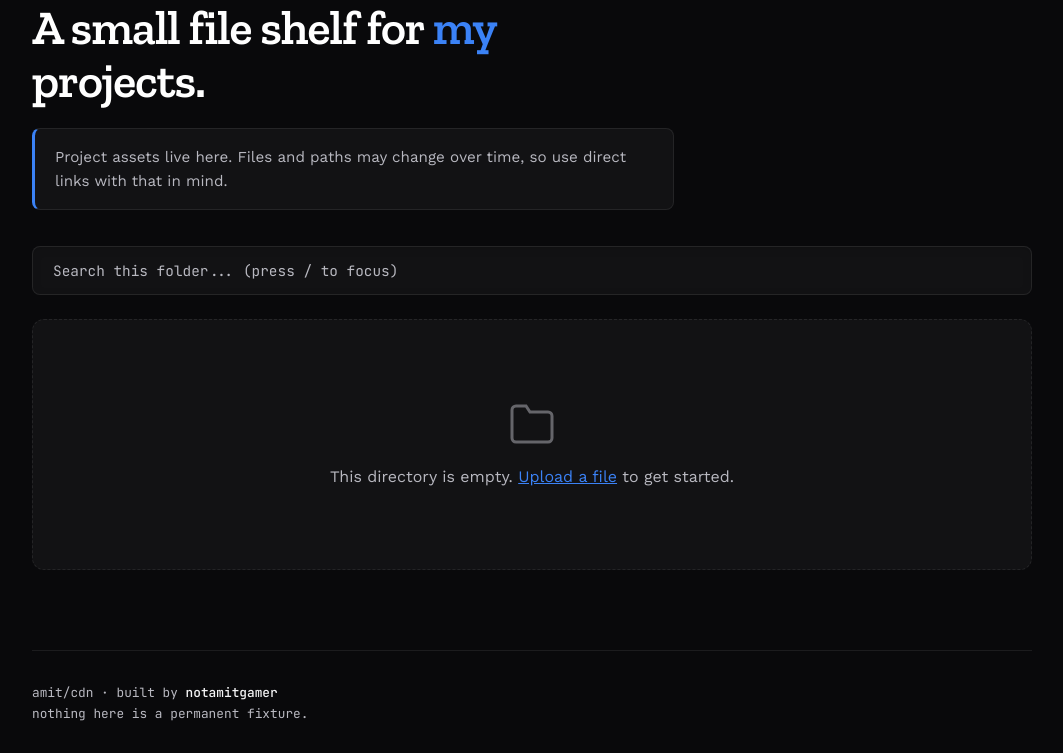
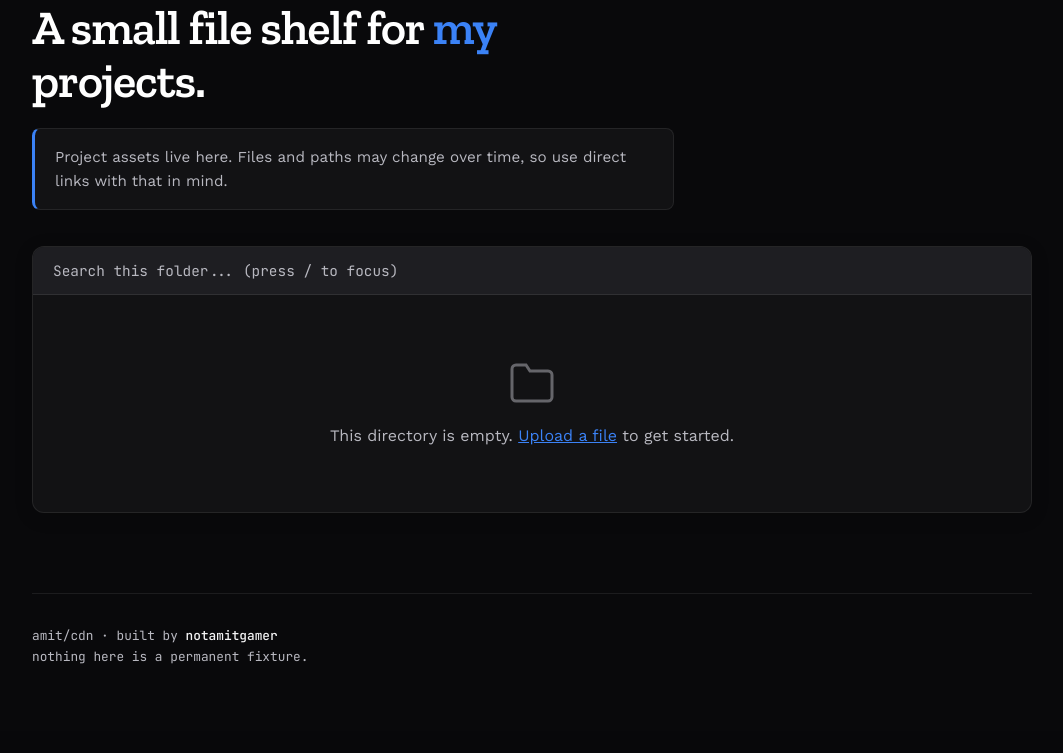
Before and after one commit to notamitgamer/cdnV2, a FastAPI app: page / in a window 1280 px wide. Shown: the part 120-873 px from the top of the page, without its empty margins (108-1171 px from the left). After the commit the page ends 784 px from the top, so only its background shows below. Run offline with FastAPI, Linux system fonts and the light colour scheme; some libraries are stand-ins or nearby versions.

Commit message:
Refactor input styles and add unified container
Refactor styles for input fields and list items, and implement a unified container style for better layout and appearance.

```diff
--- a/app/templates/index.html
+++ b/app/templates/index.html
@@ -303,8 +303,7 @@
             transition: all 0.2s ease;
             box-shadow: 0 2px 10px rgba(0,0,0,0.1) inset;
         }
-        .filter-input { margin-bottom: 1.5rem; }
-        .search-input { margin-bottom: 1.25rem; font-size: 1rem; padding: 1rem 2.5rem 1rem 1.25rem;}
+        .search-input { font-size: 1rem; padding: 1rem 2.5rem 1rem 1.25rem; }
 
         .filter-input:focus, .search-input:focus, .url-input:focus {
             outline: none;
@@ -336,10 +335,6 @@
         .input-group[data-has-text="true"] .input-clear-btn {
             display: flex;
         }
-        /* Adjust for inputs with margin-bottom */
-        .input-group:has(.filter-input) .input-clear-btn { top: calc(50% - 0.75rem); }
-        .input-group:has(.search-input) .input-clear-btn { top: calc(50% - 0.625rem); }
-
         .input-clear-btn:hover {
             color: var(--text-main);
             background: var(--surface-3);
@@ -360,27 +355,56 @@
             font-size: 0.85rem;
         }
 
+        /* Unified Container Style */
+        .list-group {
+            background: var(--surface);
+            border: 1px solid var(--border);
+            border-radius: var(--radius-lg);
+            overflow: hidden; /* Enforces rounded corners on children */
+            box-shadow: 0 4px 20px -2px rgba(0, 0, 0, 0.2);
+            margin-bottom: 2rem;
+            display: flex;
+            flex-direction: column;
+        }
+
+        /* Adjust inputs specifically when inside the unified container */
+        .list-group .input-group {
+            border-bottom: 1px solid var(--border);
+            background: var(--surface-2);
+        }
+
+        .list-group .filter-input, .list-group .search-input {
+            background: transparent;
+            box-shadow: none;
+            border-radius: 0;
+            border: none;
+        }
+
+        .list-group .filter-input:focus, .list-group .search-input:focus {
+            background: rgba(255, 255, 255, 0.02);
+            box-shadow: inset 3px 0 0 var(--accent-primary);
+        }
+
+        /* Standardized List Items inside Unified Container */
         .list-item {
             display: flex;
             align-items: center;
             justify-content: space-between;
             padding: 0.85rem 1.25rem;
-            margin-bottom: 0.5rem;
-            border: 1px solid var(--border);
-            border-radius: var(--radius-md);
-            background: var(--surface);
+            border-bottom: 1px solid var(--border);
+            background: transparent;
             color: var(--text-main);
             gap: 1rem;
-            box-shadow: 0 1px 3px rgba(0,0,0,0.2);
-            transition: background 0.2s, border-color 0.2s, box-shadow 0.2s, transform 0.1s;
+            transition: background 0.15s ease;
+        }
+        .list-item:last-child {
+            border-bottom: none;
         }
         .list-item:hover {
-            background: var(--surface-2);
-            border-color: var(--border-hover);
-            box-shadow: 0 4px 12px rgba(0,0,0,0.3);
+            background: rgba(255, 255, 255, 0.03);
         }
         .list-item:active {
-            transform: scale(0.99);
+            background: rgba(255, 255, 255, 0.05);
         }
 
         .item-name {
@@ -691,16 +715,27 @@
             color: var(--accent-primary);
         }
 
+        #results:not(:empty) {
+            background: var(--surface);
+            border: 1px solid var(--border);
+            border-radius: var(--radius-lg);
+            overflow: hidden;
+            box-shadow: 0 4px 20px -2px rgba(0, 0, 0, 0.2);
+        }
+
         .file-row {
             display: flex; justify-content: space-between; padding: 1rem 1.25rem;
-            border: 1px solid var(--border); border-radius: var(--radius-md); margin-bottom: 0.5rem;
-            background: var(--surface);
+            border-bottom: 1px solid var(--border);
+            background: transparent;
             align-items: center;
             font-family: var(--font-mono);
             font-size: 0.85rem;
         }
-        .file-row.done { border-color: var(--success); background: rgba(16, 185, 129, 0.05); }
-        .file-row.error { border-color: var(--danger); background: rgba(239, 68, 68, 0.05); }
+        .file-row:last-child {
+            border-bottom: none;
+        }
+        .file-row.done { background: rgba(16, 185, 129, 0.05); }
+        .file-row.error { background: rgba(239, 68, 68, 0.05); }
 
         /* States & Animations */
         .turbo-progress-bar {
@@ -722,6 +757,12 @@
             background: var(--surface);
             border: 1px dashed var(--border);
             border-radius: var(--radius-lg);
+        }
+        .list-group .empty-state {
+            border: none;
+            background: transparent;
+            padding: 4rem 2rem;
+            border-radius: 0;
         }
         .empty-state svg { opacity: 0.5; width: 48px; height: 48px; }
 
@@ -783,7 +824,7 @@
         /* Mobile Adjustments */
         @media (max-width: 480px) {
             .item-meta .size-label { display: none; }
-            .list-item { padding: 0.85rem 1rem; border-radius: 8px; }
+            .list-item { padding: 0.85rem 1rem; }
             .file-info { padding: 1.5rem 1.25rem; }
             .file-actions { display: grid; grid-template-columns: 1fr; gap: 0.75rem; }
             .file-actions .btn { width: 100%; }
@@ -897,6 +938,7 @@
         </div>
         {% endif %}
         <div class="list-container">
+            <div class="list-group">
                 <div class="input-group" id="filter-group">
                     <input type="text" id="filter-input" class="filter-input" placeholder="Search this folder... (press / to focus)" autocomplete="off" spellcheck="false">
                     <button type="button" class="input-clear-btn" id="filter-clear" aria-label="Clear filter">
@@ -950,6 +992,7 @@
                         <span>This directory is empty. <a href="/new" style="text-decoration: underline;">Upload a file</a> to get started.</span>
                     </div>
                     {% endif %}
+                </div>
             </div>
         </div>
 
@@ -1010,7 +1053,7 @@
             </div>
         </div>
         <div class="list-container">
-            <div id="file-list">
+            <div class="list-group" id="file-list">
                 {% for f in batch_files %}
                 <div class="list-item" data-name="{{ f.filename }}">
                     <div class="item-name">
@@ -1268,15 +1311,15 @@
 
         {% elif page == 'search' %}
         <div>
+            <div class="list-group">
                 <div class="input-group" id="search-group">
                     <input type="text" id="search-input" class="search-input" placeholder="Find a file anywhere in the CDN..." autocomplete="off" spellcheck="false" autofocus>
                     <button type="button" class="input-clear-btn" id="search-clear" aria-label="Clear search">
                         <svg width="18" height="18" viewBox="0 0 24 24" fill="none" stroke="currentColor" stroke-width="2.5" stroke-linecap="round" stroke-linejoin="round"><line x1="18" y1="6" x2="6" y2="18"></line><line x1="6" y1="6" x2="18" y2="18"></line></svg>
                     </button>
                 </div>
-            <div id="search-status" style="color: var(--text-dim); font-size: 0.9rem; margin-bottom: 1rem; padding-left: 0.25rem;"></div>
-
-            <div class="list-container">
+                <div id="search-status" style="color: var(--text-dim); font-size: 0.9rem; padding: 0.75rem 1.25rem; border-bottom: 1px solid var(--border); background: var(--surface-2); display: none;"></div>
+
                 <div id="search-results"></div>
             </div>
         </div>
@@ -1299,6 +1342,7 @@
                     searchGroup.removeAttribute('data-has-text');
                     searchResults.innerHTML = '';
                     searchStatus.textContent = '';
+                    searchStatus.style.display = 'none';
                     searchInput.focus();
                 });
             }
@@ -1328,9 +1372,12 @@
                 if (!items.length) {
                     searchResults.innerHTML = '';
                     searchStatus.textContent = 'No matching files found. Try a different term.';
+                    searchStatus.style.display = 'block';
                     return;
                 }
                 searchStatus.innerHTML = `<strong style="color:var(--text-main);">${items.length}</strong> result${items.length !== 1 ? 's' : ''}`;
+                searchStatus.style.display = 'block';
+
                 searchResults.innerHTML = items.map((item) => {
                     const href = '/' + item.path;
                     const icon = item.is_dir ? folderIconSvg() : fileIconSvg();
@@ -1366,10 +1413,12 @@
                 if (!term) {
                     searchResults.innerHTML = '';
                     searchStatus.textContent = '';
+                    searchStatus.style.display = 'none';
                     return;
                 }
 
                 searchStatus.innerHTML = '<span class="upload-spinner spin-anim" style="width:12px; height:12px; margin-right:6px;"></span> Searching...';
+                searchStatus.style.display = 'block';
 
                 debounceTimer = setTimeout(() => {
                     const seq = ++requestSeq;
```
Lines whose indentation alone changed are shown as unchanged.
